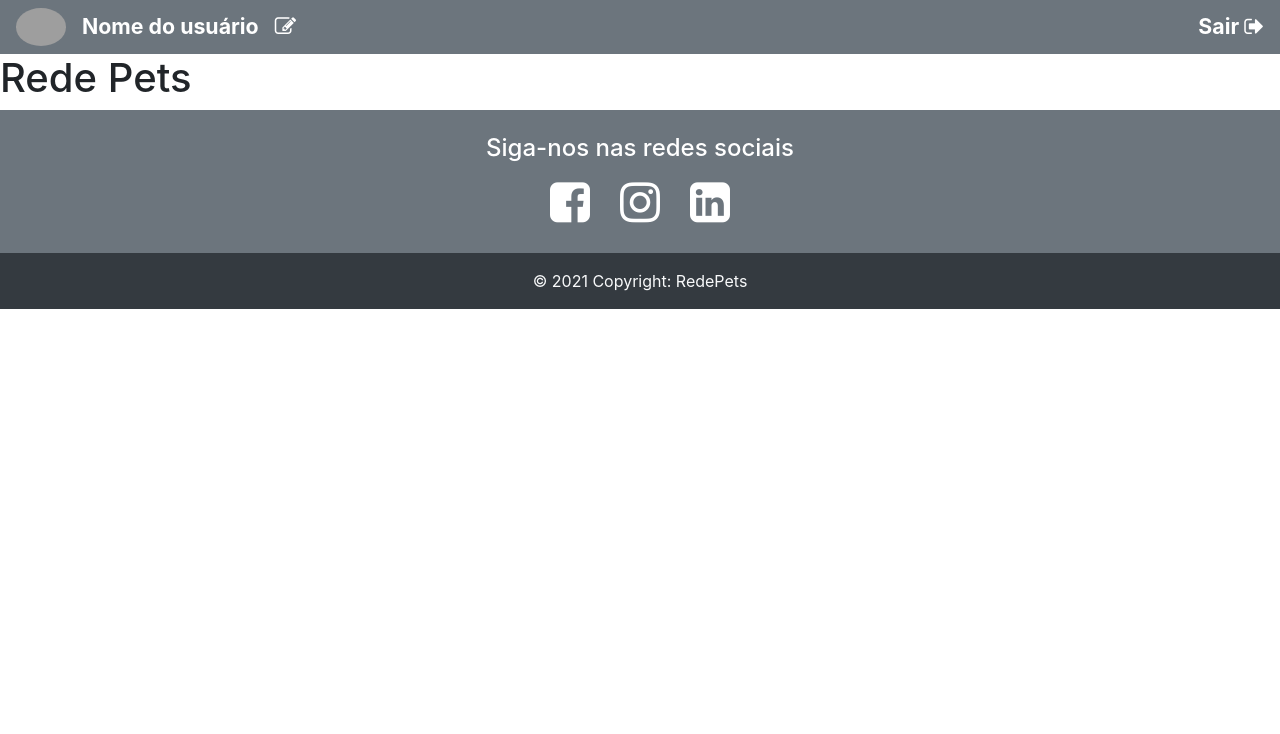
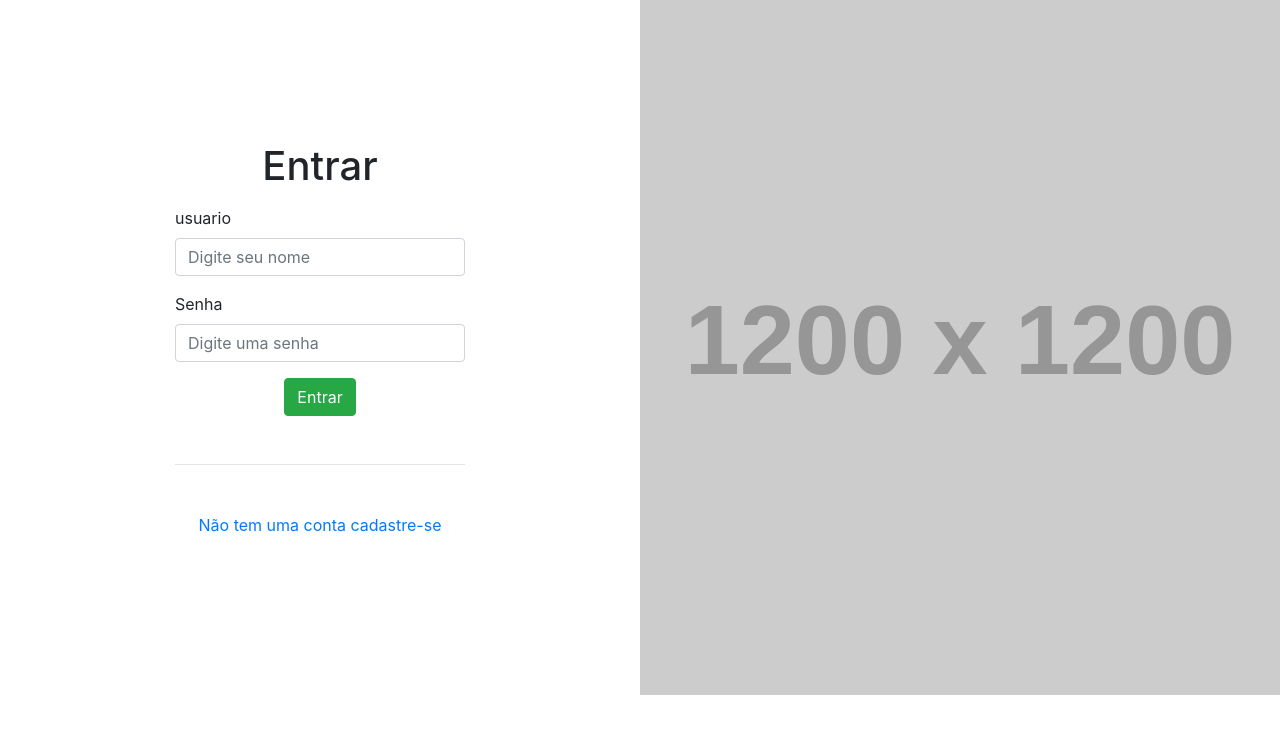
Before and after one commit to nic0li/redePets, an Angular app in the folder redePets-frontend/: page / in a window 1280 px wide. Shown: the top 734 px of the page. Built offline with nearby package versions, Linux system fonts and the light colour scheme; grey boxes are pictures that could not be loaded.

Commit message:
add: implementando componente  entrar

```diff
--- a/redePets-frontend/src/app/app.component.html
+++ b/redePets-frontend/src/app/app.component.html
@@ -1,5 +1 @@
-<app-menu></app-menu>
-
-<h1>Rede Pets</h1>
-
-<app-rodape></app-rodape>
+<app-entrar></app-entrar>
--- a/redePets-frontend/src/app/app.module.ts
+++ b/redePets-frontend/src/app/app.module.ts
@@ -5,12 +5,14 @@
 import { AppComponent } from './app.component';
 import { MenuComponent } from './menu/menu.component';
 import { RodapeComponent } from './rodape/rodape.component';
+import { EntrarComponent } from './entrar/entrar.component';
 
 @NgModule({
   declarations: [
     AppComponent,
     MenuComponent,
-    RodapeComponent
+    RodapeComponent,
+    EntrarComponent
   ],
   imports: [
     BrowserModule,
--- /dev/null
+++ b/redePets-frontend/src/app/entrar/entrar.component.css
@@ -0,0 +1,11 @@
+
+#img-bg{
+    background-image: url('https://via.placeholder.com/1200');
+
+    min-height: 695px;
+
+    background-position: center;
+    background-repeat: no-repeat;
+    background-size: cover;
+
+}
--- /dev/null
+++ b/redePets-frontend/src/app/entrar/entrar.component.html
@@ -0,0 +1,35 @@
+<div class="container-fluid">
+
+    <div class="row d-flex align-items-center">
+
+     <div class="col-md-6">
+        <div class="row d-flex justify-content-center">
+            <div class="col-md-6">
+                <h1 class="text-center mb-3">Entrar</h1>
+
+            <div class="form-group">
+                <label for="usuario">usuario</label>
+                <input class="form-control" type="text" name="usuario" id="usuario" placeholder="Digite seu nome">
+            </div>
+
+            <div class="form-group">
+                <label for="senha">Senha</label>
+                <input class="form-control" type="password" name="senha" id="senha" placeholder="Digite uma senha">
+            </div>
+
+            <div class="d-flex justify-content-center">
+                <button class="btn btn-success">Entrar</button>
+            </div>
+
+            <hr class="mt-5 mb-5">
+            <p class="text-center">
+               <a routerLink="/cadastrar"> Não tem uma conta cadastre-se</a>
+            </p>
+            </div>
+        </div>
+
+     </div>
+     <div class="col-md-6" id="img-bg"></div>
+
+    </div>
+</div>
--- /dev/null
+++ b/redePets-frontend/src/app/entrar/entrar.component.ts
@@ -0,0 +1,15 @@
+import { Component, OnInit } from '@angular/core';
+
+@Component({
+  selector: 'app-entrar',
+  templateUrl: './entrar.component.html',
+  styleUrls: ['./entrar.component.css']
+})
+export class EntrarComponent implements OnInit {
+
+  constructor() { }
+
+  ngOnInit(): void {
+  }
+
+}
```
